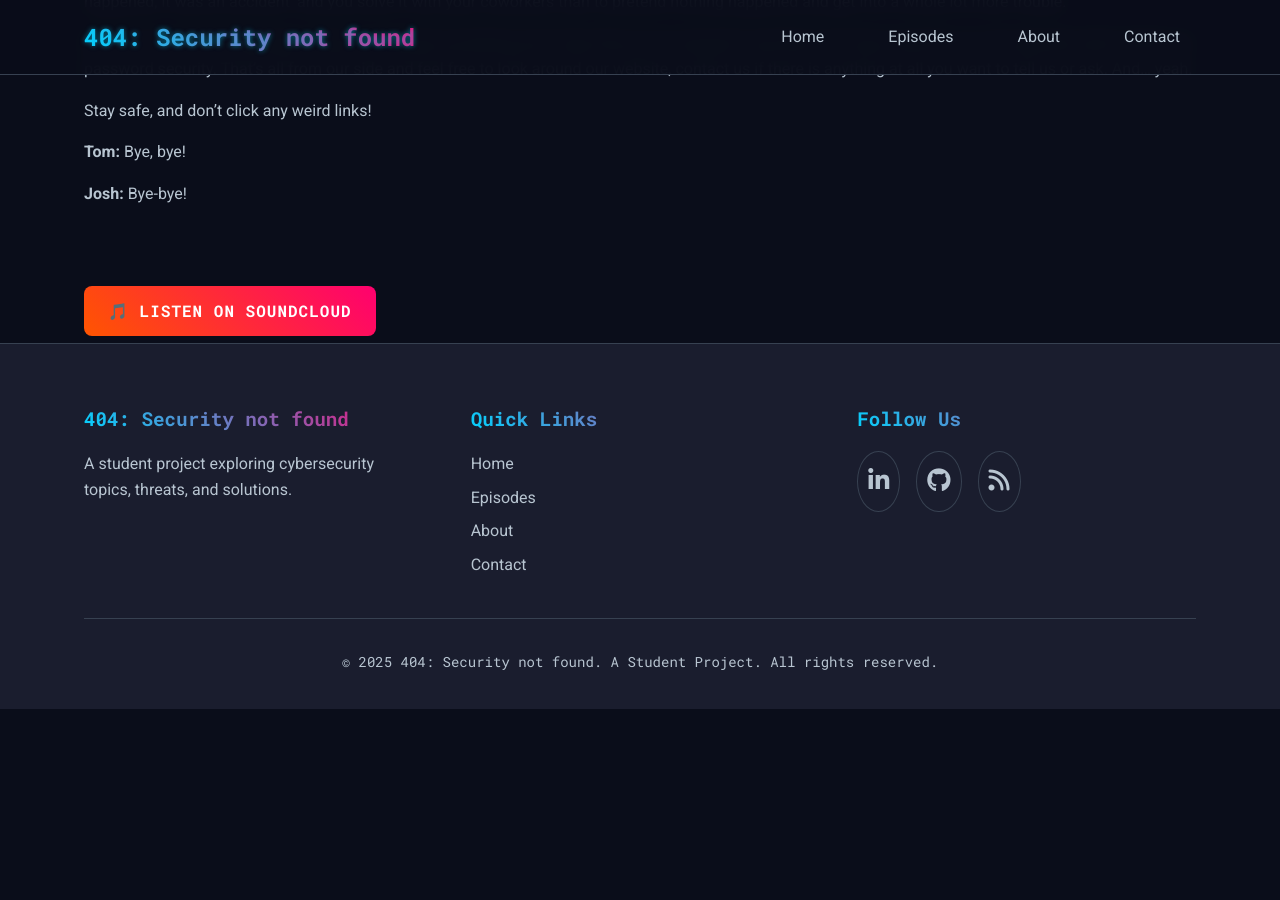
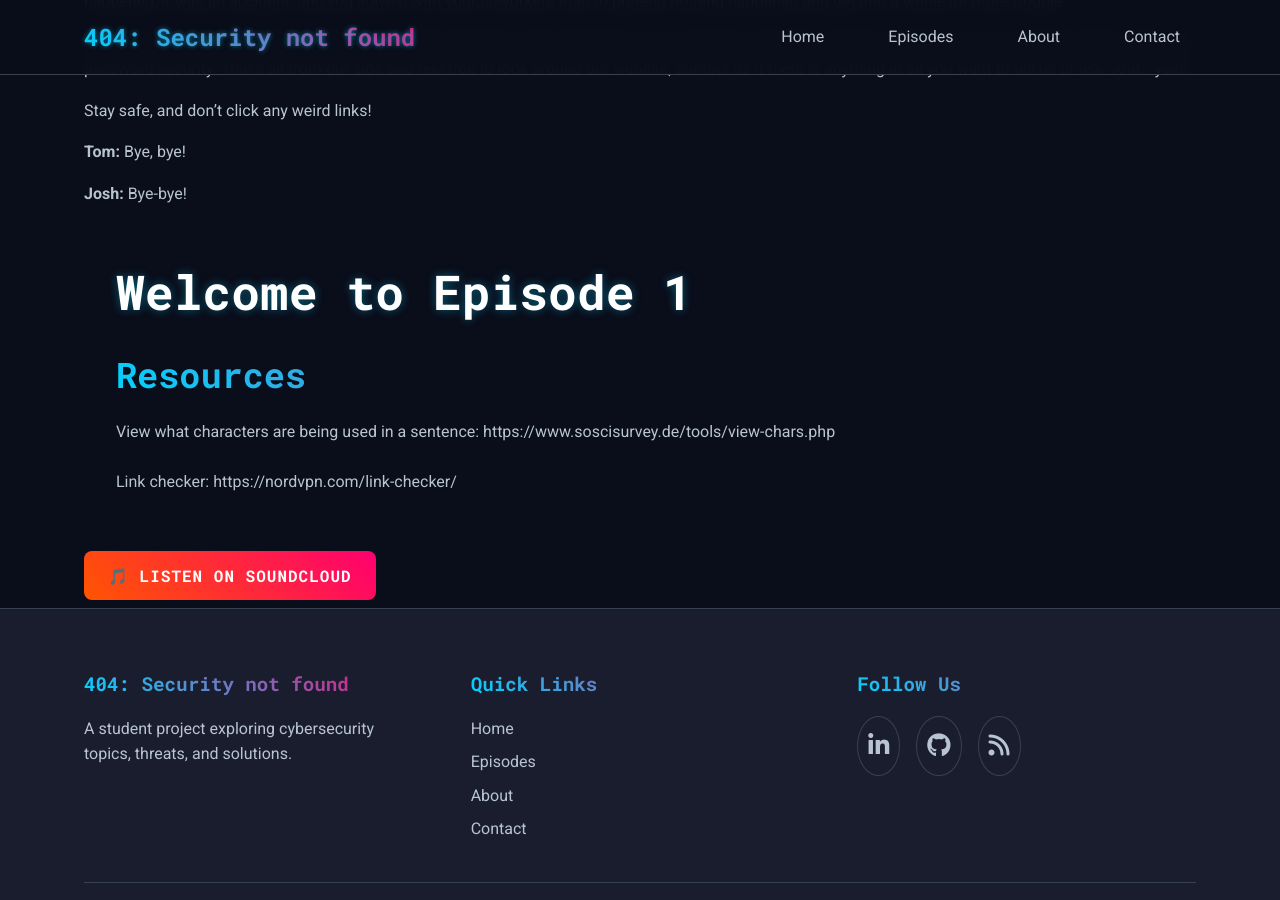
Before and after one commit to Engelina8/Error404, a Jekyll site: the page built from _posts/2025-06-26-Social-Engineering.md, in a window 1280 px wide and 900 px high, scrolled down 4671 px. Built offline with Jekyll 4.4.1, drawn with Linux system fonts in a browser that asks for light colours; before the commit the page ends 5380 px from its top, so only the background shows below that.

Commit message:
Update 2025-06-26-Social-Engineering.md

```diff
--- a/_posts/2025-06-26-Social-Engineering.md
+++ b/_posts/2025-06-26-Social-Engineering.md
@@ -567,12 +567,13 @@
     **Josh:** Au revoir !
 
 default_transcript_language: en
+---
 
-resources:
-  - title: "View Characters Tool"
-    url: "https://www.soscisurvey.de/tools/view-chars.php"
-    description: "Check what characters are actually being used in text"
-  - title: "NordVPN Link Checker"
-    url: "https://nordvpn.com/link-checker/"
-    description: "Verify if links are safe before clicking"
----
+# Welcome to Episode 1
+
+## Resources
+
+View what characters are being used in a sentence: https://www.soscisurvey.de/tools/view-chars.php
+
+Link checker:
+https://nordvpn.com/link-checker/
```
